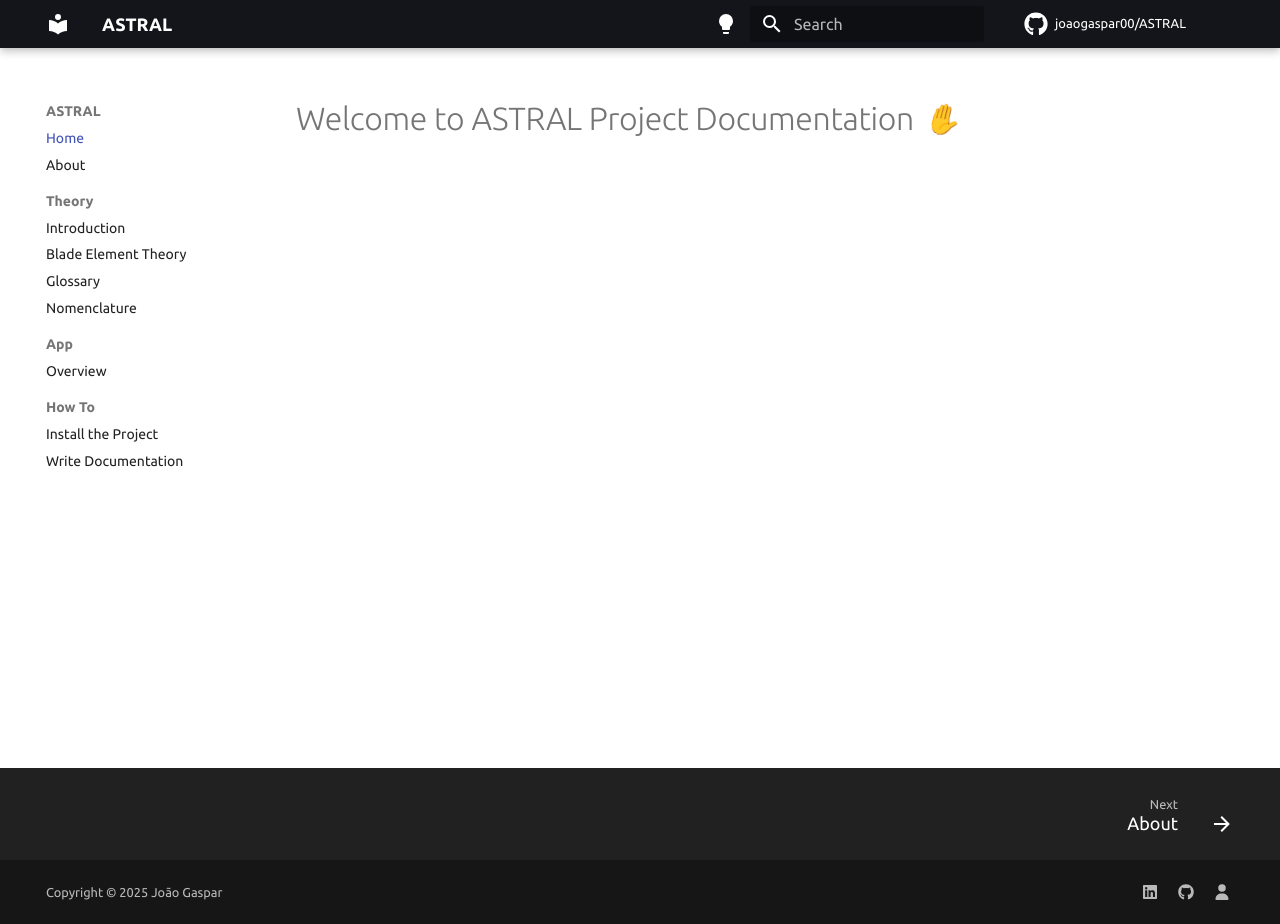
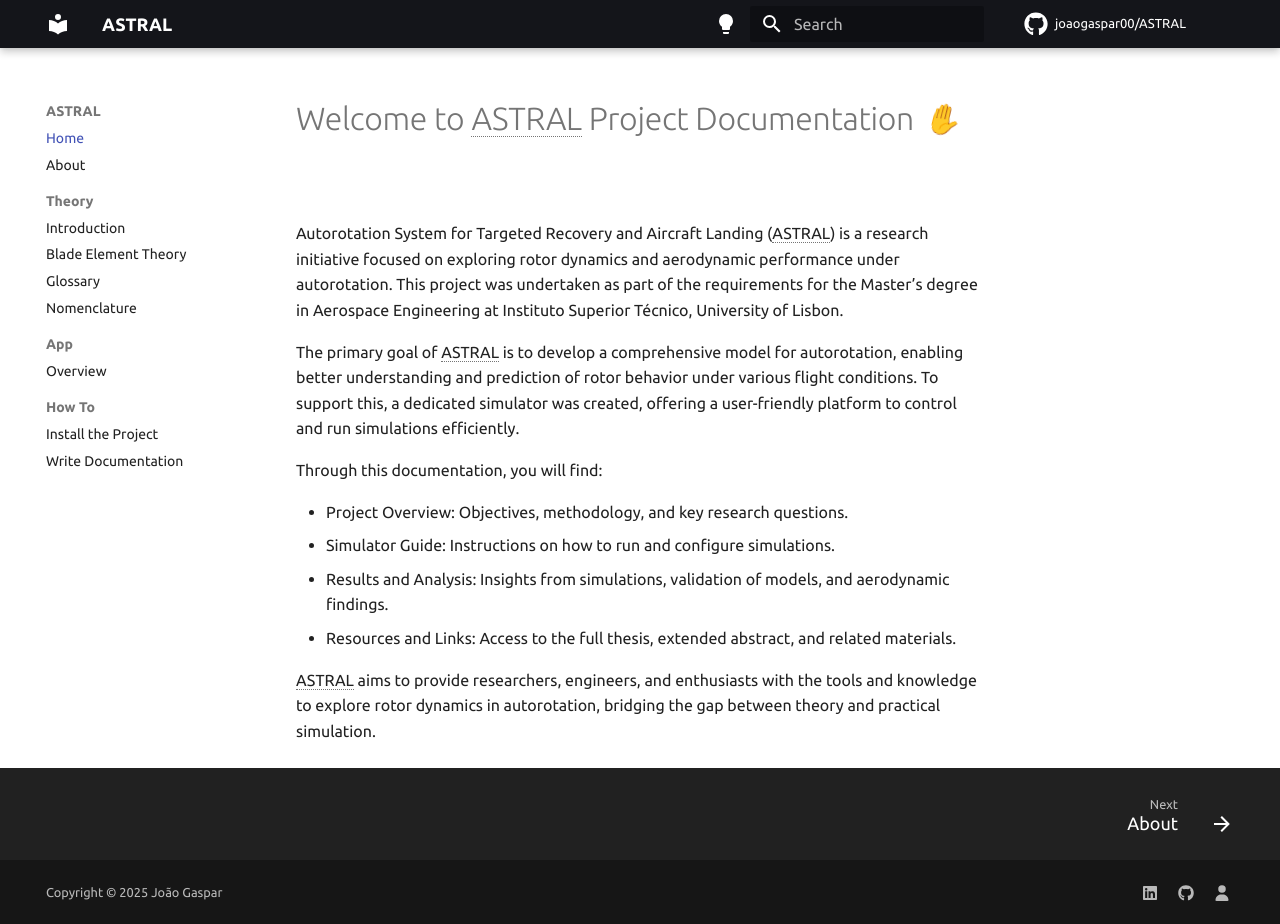
Before and after one commit to joaogaspar00/ASTRAL, an MkDocs documentation site: the page built from docs/index.md, in a window 1280 px wide and 924 px high. Built offline with MkDocs 1.6.1 and Material for MkDocs 9.7.7, drawn with Linux system fonts in a browser that asks for light colours; emoji names are drawn with the system emoji font; comment, search, counter and statistics services are not loaded.

Commit message:
init index
escrevi o inicio do index
update nas abreciaturas

```diff
--- a/docs/index.md
+++ b/docs/index.md
@@ -1 +1,14 @@
 # Welcome to ASTRAL Project Documentation :raised_hand:{ .wave }
+
+Autorotation System for Targeted Recovery and Aircraft Landing (ASTRAL) is a research initiative focused on exploring rotor dynamics and aerodynamic performance under autorotation. This project was undertaken as part of the requirements for the Master’s degree in Aerospace Engineering at Instituto Superior Técnico, University of Lisbon.
+
+The primary goal of ASTRAL is to develop a comprehensive model for autorotation, enabling better understanding and prediction of rotor behavior under various flight conditions. To support this, a dedicated simulator was created, offering a user-friendly platform to control and run simulations efficiently.
+
+Through this documentation, you will find:
+
+- Project Overview: Objectives, methodology, and key research questions.
+- Simulator Guide: Instructions on how to run and configure simulations.
+- Results and Analysis: Insights from simulations, validation of models, and aerodynamic findings.
+- Resources and Links: Access to the full thesis, extended abstract, and related materials.
+
+ASTRAL aims to provide researchers, engineers, and enthusiasts with the tools and knowledge to explore rotor dynamics in autorotation, bridging the gap between theory and practical simulation.
```
Also changed, not shown: docs/includes/abbreviations_list.md (+1 -0 lines), docs/theory/abbreviations.md (+1 -0 lines).
